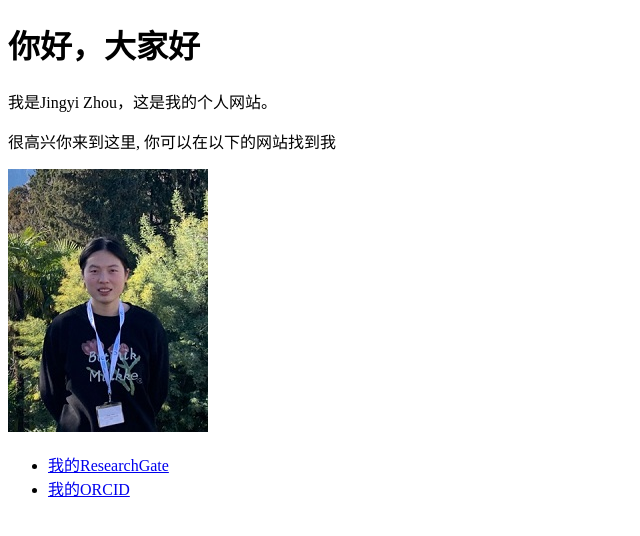
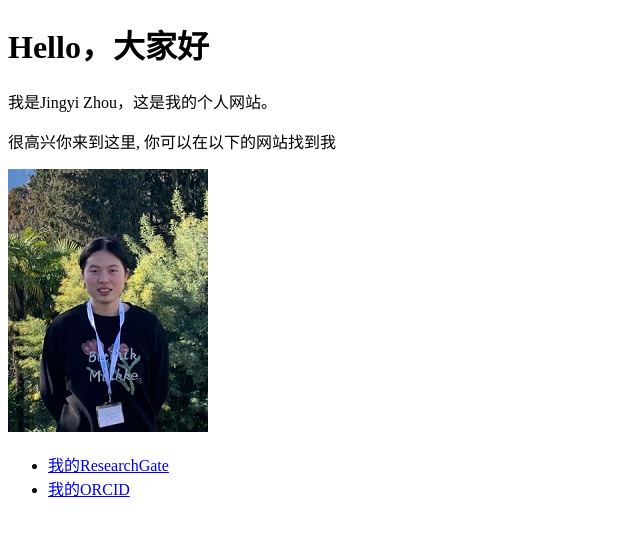
Before and after one commit to zhoujingyi510/zhoujingyi510.github.io, a plain HTML site: page index.html in a window 1280 px wide. Shown: the whole page, without its empty margins (0-640 px from the left). Drawn offline with Linux system fonts and the light colour scheme.

Commit message:
Update index.html

```diff
--- a/index.html
+++ b/index.html
@@ -5,7 +5,7 @@
     <title>个人网站</title>
 </head>
 <body>
-    <h1>你好，大家好</h1>
+    <h1>Hello，大家好</h1>
     <p>我是Jingyi Zhou，这是我的个人网站。</p>
     <p>很高兴你来到这里, 你可以在以下的网站找到我</p>
 
```
